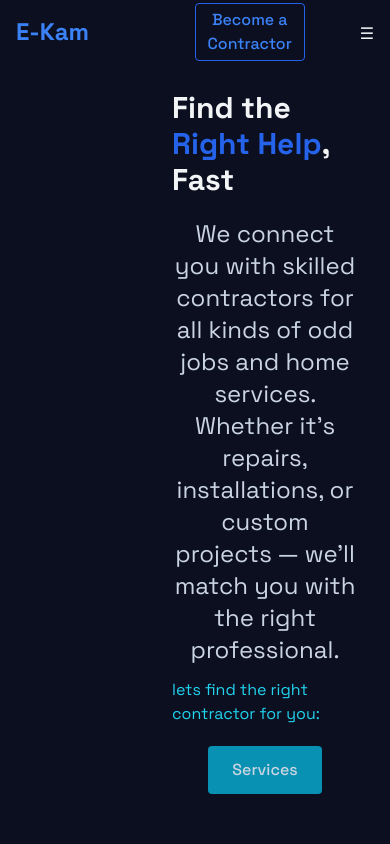
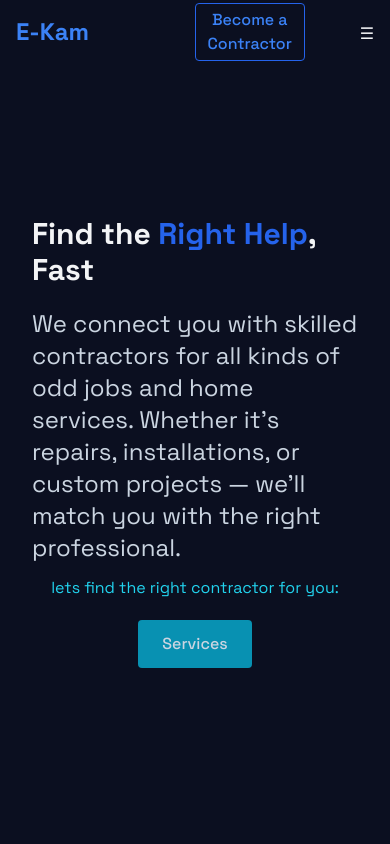
Before and after one commit to Samrat-Deula7/E-Kam, a React (Vite) app in the folder frontend/: page / in a window 390 px wide. Shown: the top 844 px of the page. Built offline with nearby package versions, Linux system fonts and the light colour scheme.

Commit message:
fixing issue in mobile ui

```diff
--- a/frontend/src/components/Home.jsx
+++ b/frontend/src/components/Home.jsx
@@ -8,11 +8,11 @@ const Home = () => {
 
   return (
     <div className=" pt-10 min-h-screen px-8 flex  items-center gap-x-7 w-full">
-      <div className="grid grid-cols-1 ml-35 place-items-center md:place-items-start ">
+      <div className="grid grid-cols-1 md:ml-35 place-items-center md:place-items-start ">
         <h1 className="font-bold text-3xl mb-5 md:text-6xl md:mb-7">
           Find the <span className="text-[#2563eb]">Right Help</span>, Fast
         </h1>
-        <h3 className="text-2xl md:3xl text-center md:text-left mb-3 md:mb-4 text-[#cbd5e1]">
+        <h3 className="text-2xl md:3xl text-left md:text-left mb-3 md:mb-4 text-[#cbd5e1]">
           We connect you with skilled contractors for all kinds of odd jobs and
           home services.
           <span>
```
